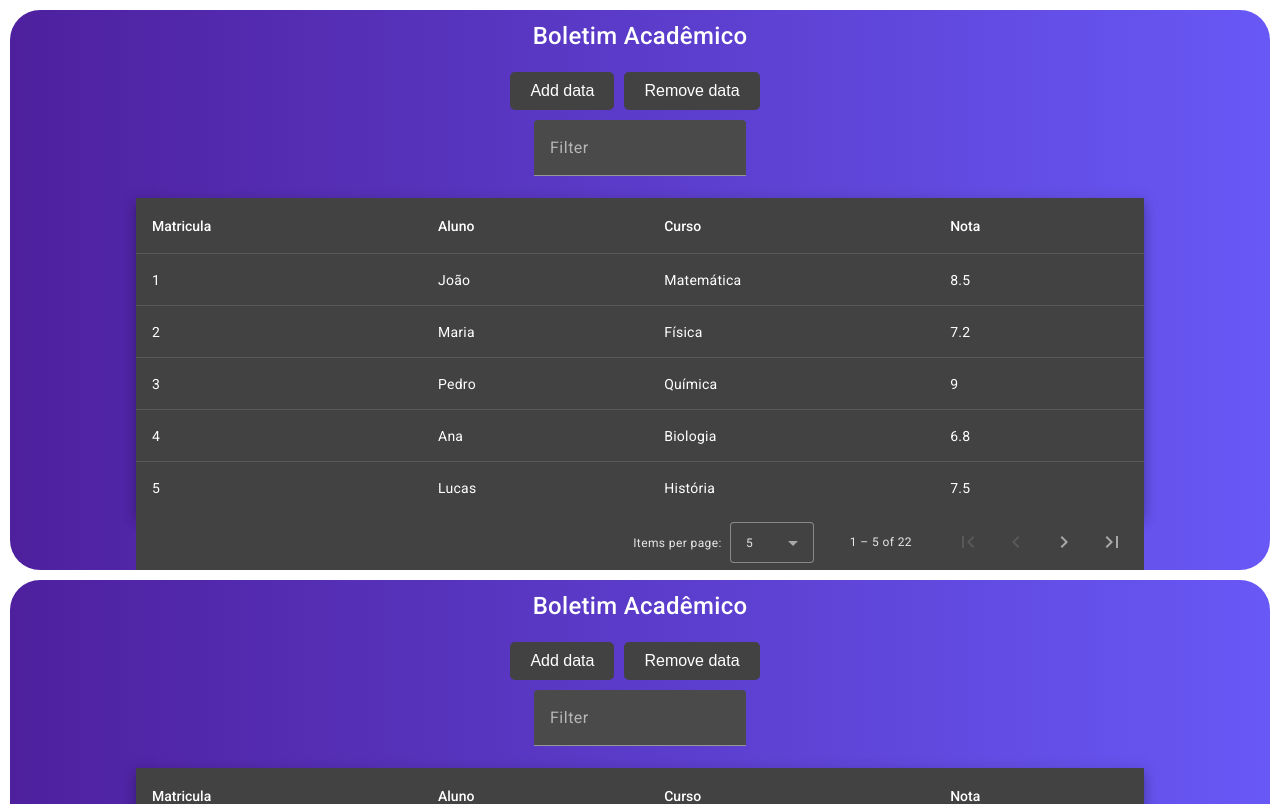
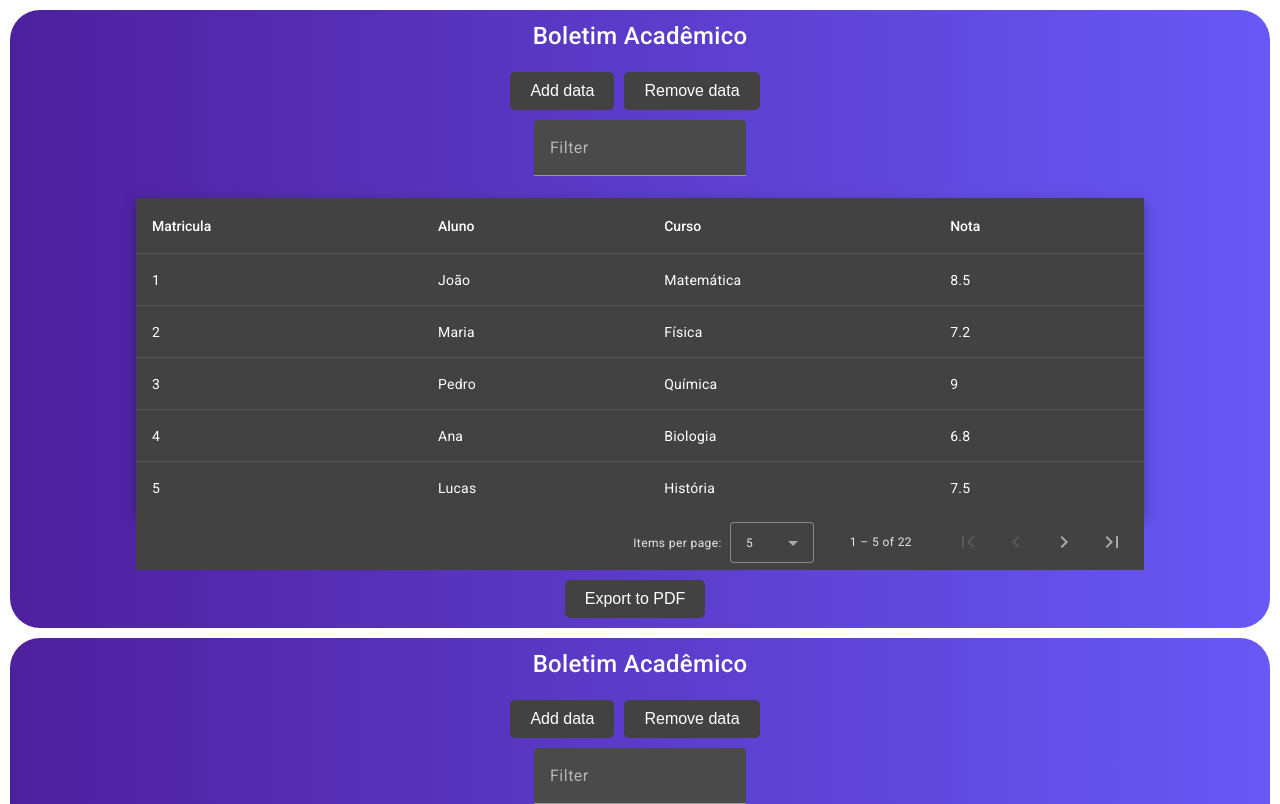
Before and after one commit to CarolCamposDev/desafioMatTable, an Angular app: page /tabela in a window 1280 px wide. Shown: the top 804 px of the page. Built offline with nearby package versions, Linux system fonts and the light colour scheme.

Commit message:
Adicionar exportação de dados em PDF

```diff
--- a/package.json
+++ b/package.json
@@ -20,6 +20,8 @@
     "@angular/platform-browser": "^16.2.0",
     "@angular/platform-browser-dynamic": "^16.2.0",
     "@angular/router": "^16.2.0",
+    "html2canvas": "^1.4.1",
+    "jspdf": "^2.5.1",
     "rxjs": "~7.8.0",
     "tslib": "^2.3.0",
     "zone.js": "~0.13.0"
--- a/src/app/tabela/tabela.component.html
+++ b/src/app/tabela/tabela.component.html
@@ -18,8 +18,8 @@
       <input matInput (input)="applyFilter($event)" placeholder="Filter">
     </mat-form-field>
   </div>
-  <div class="tabela">
-    <table mat-table [dataSource]="dataSource" class="tabela mat-elevation-z8 demo-table" matSort>
+  <div class="tabela" #matTable>
+    <table mat-table #matTable [dataSource]="dataSource" class="mat-elevation-z8 demo-table" matSort>
       <!-- Id Column -->
       <ng-container matColumnDef="matricula">
         <th mat-header-cell *matHeaderCellDef mat-sort-header>Matricula</th>
@@ -50,4 +50,9 @@
   </div>
   <mat-paginator [pageSizeOptions]="[5, 10, 25, 100]" showFirstLastButtons></mat-paginator>
 
+  <button mat-raised-button (click)="exportToPDF()" class="demo-button">
+  Export to PDF
+  </button>
+
+
 </div>
--- a/src/app/tabela/tabela.component.ts
+++ b/src/app/tabela/tabela.component.ts
@@ -1,4 +1,4 @@
-import {Component, ViewChild} from '@angular/core';
+import {Component, ViewChild, ElementRef} from '@angular/core';
 import { MatTable } from '@angular/material/table';
 import { MatPaginator } from '@angular/material/paginator';
 import { MatSort } from '@angular/material/sort';
@@ -8,6 +8,8 @@ import { MatTableModule } from '@angular/material/table';
 import { MatInputModule } from '@angular/material/input';
 import { MatPaginatorModule } from '@angular/material/paginator';
 import { MatSortModule } from '@angular/material/sort';
+import * as jspdf from 'jspdf';
+import html2canvas from 'html2canvas';
 
 export interface StudentData {
   matricula: number;
@@ -53,7 +55,7 @@ export class TabelaComponent  {
   displayedColumns: string[] = ['matricula', 'aluno', 'curso', 'nota'];
   dataSource = new MatTableDataSource<StudentData>(ELEMENT_DATA);
 
-
+  @ViewChild('matTable', { static: false }) matTable: ElementRef;
   @ViewChild(MatTable) table: MatTable<StudentData>;
   @ViewChild(MatPaginator) paginator: MatPaginator;
   @ViewChild(MatSort) sort: MatSort;
@@ -83,4 +85,30 @@ export class TabelaComponent  {
     this.table.renderRows();
   }
 
+  exportToPDF() {
+    const doc = new jspdf.jsPDF();
+    const content = this.matTable.nativeElement;
+
+    html2canvas(content).then(canvas => {
+      const imageData = canvas.toDataURL('image/png');
+      const imgWidth = 210; // Largura da página em mm (A4)
+      const pageHeight = 297; // Altura da página em mm (A4)
+      const imgHeight = (canvas.height * imgWidth) / canvas.width;
+      let heightLeft = imgHeight;
+      let position = 0;
+
+      doc.addImage(imageData, 'PNG', 0, position, imgWidth, imgHeight);
+      heightLeft -= pageHeight;
+
+      while (heightLeft >= 0) {
+        position = heightLeft - imgHeight;
+        doc.addPage();
+        doc.addImage(imageData, 'PNG', 0, position, imgWidth, imgHeight);
+        heightLeft -= pageHeight;
+      }
+
+      doc.save('boletim.pdf');
+    });
+  }
+
 }
```
Also changed, not shown: 1 other file (tests, documents, lock files or other folders).
